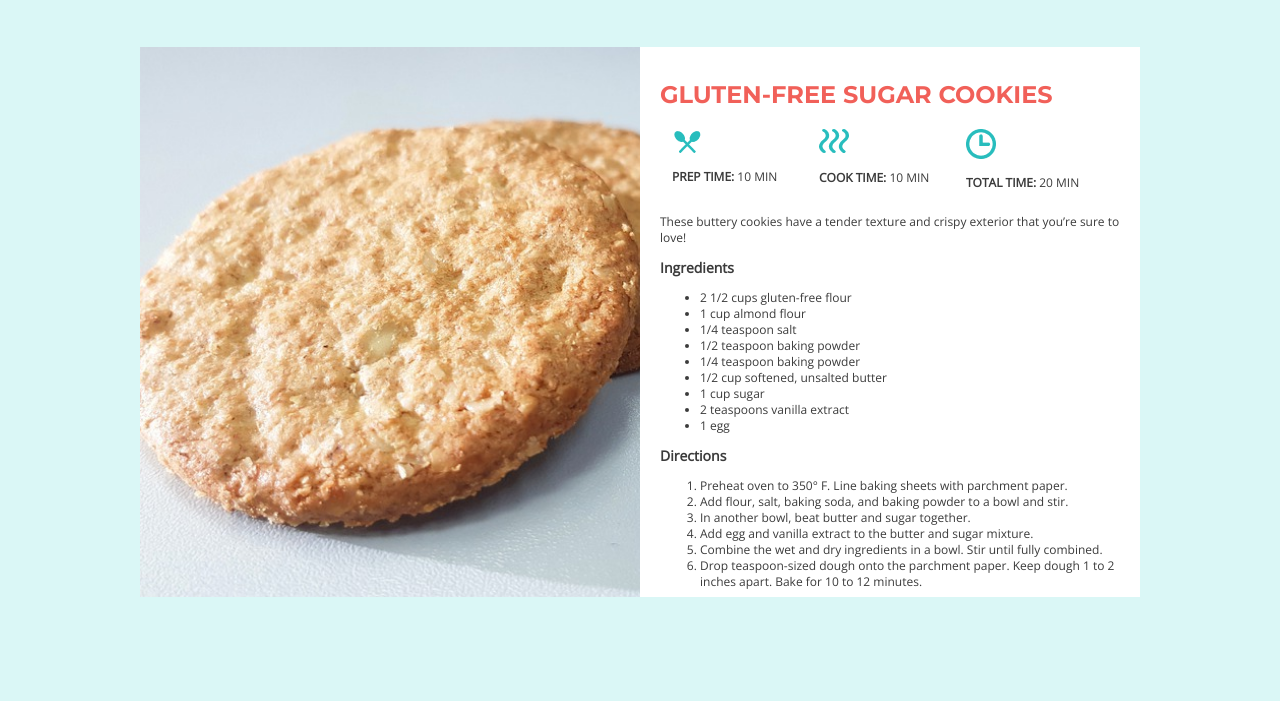
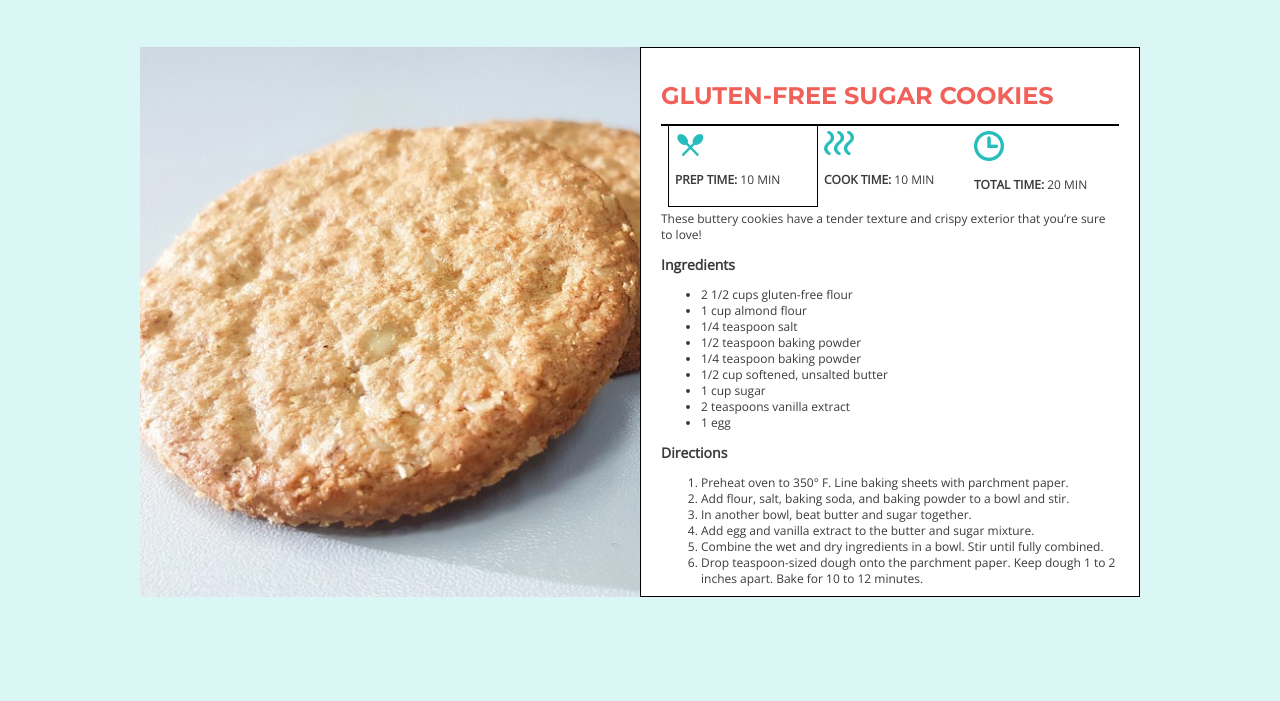
Before and after one commit to lindbergh27/recipes, a plain HTML site: page index.html in a window 1280 px wide. Shown: the part 99-800 px from the top of the page. Drawn offline with nearby package versions, Linux system fonts and the light colour scheme.

Commit message:
border around time started

```diff
--- a/css/style.css
+++ b/css/style.css
@@ -41,7 +41,6 @@ main {
 
 .card {
     margin: 50px 0 50px 0;
-    border: 3px;
     height: 800px;
     overflow: auto;
 }
@@ -58,6 +57,7 @@ main {
     width: 500px;
     height: 550px;
     background-color: white;
+    border: 1px solid black;
     box-sizing: border-box;
 }
 #cookies .image {
@@ -76,9 +76,11 @@ main {
 }
 .time {
     margin-bottom: 5px;
-    border-bottom: 1px #3B3B3B;
-    float: left;
+    /** border-bottom: 1px solid #3B3B3B; **/
+    border: 1px solid black;
+    /*** float: left; ***/
     padding-left: 6px;
+    box-sizing: border-box;
 }
 .time-details {
     overflow: auto;
@@ -87,9 +89,15 @@ main {
 .prep, .cook, .total {
     float: left;
     padding: 6px;
-    width: 50px;
-    width: 135px;
+    /**width: 50px; **/
+    width: 33.3333%;
+    display: inline-block;
+    box-sizing: border-box;
 }
 .description {
     clear: both;
 }
+
+.prep {
+    border: 1px solid black;
+}
```
